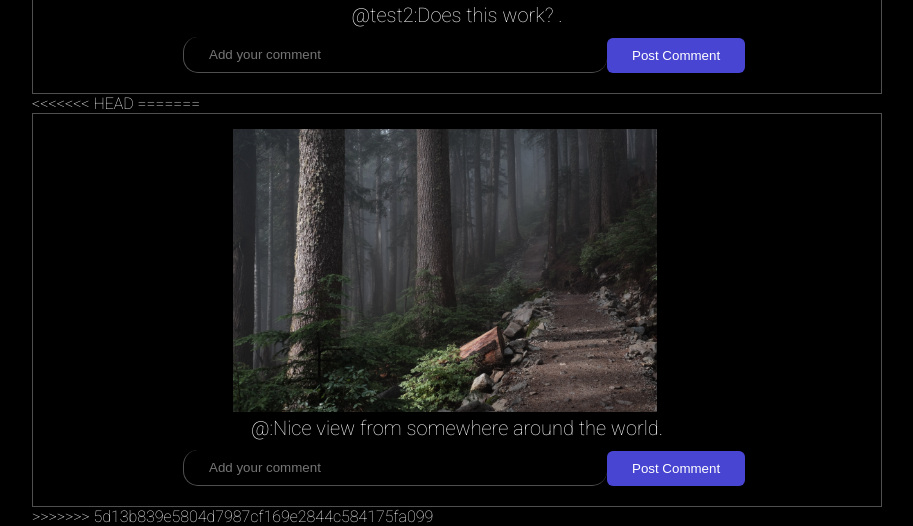
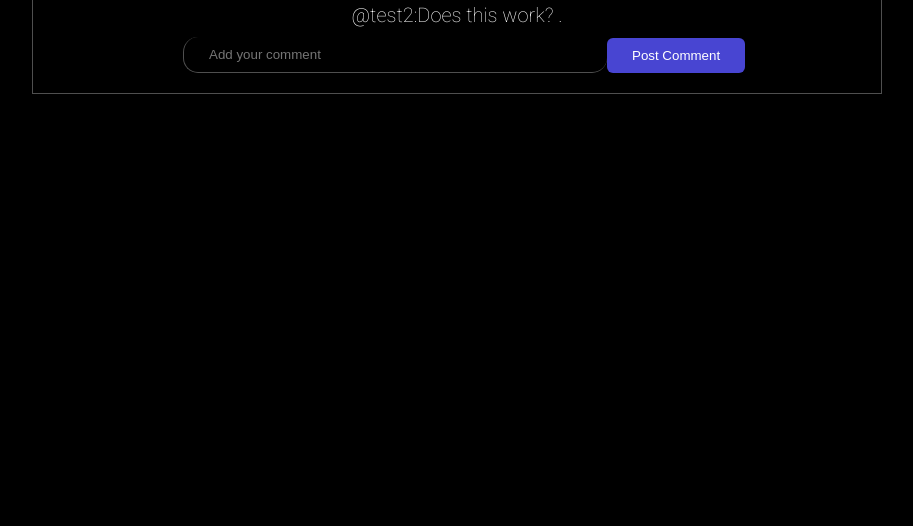
Before and after one commit to seyiadel/elite-social-medium, a Django app: template templates/home.html in a window 1280 px wide. Shown: the part 1383-1909 px from the top of the page, without its empty margins (198-1111 px from the left). After the commit the page ends 1477 px from the top, so only its background shows below. Run offline with Django 4.2, Linux system fonts and the light colour scheme; the template is opened without the code that fills it: values that come from a table or form of the project are taken from there, others are empty; data comes from the database, SQL or seed files in the repository; both versions use the stored data as it was after the commit.

Commit message:
test-push

```diff
--- a/templates/home.html
+++ b/templates/home.html
@@ -104,10 +104,7 @@
                             <button>Post Comment</button>
                         </form>
                 </div>
-<<<<<<< HEAD
-
-=======
-                <div class="uploaded">
+                <!-- <div class="uploaded">
                     <p class="post-user">{{user.username}}</p>
                     <div class="img-cont">
                         <img src="../templates/Wallpapers/derrick-cooper-L505cPnmIds-unsplash.jpg">
@@ -115,13 +112,12 @@
                     <div class="caption">
                         <p>@{{user.username}}:Nice view from somewhere around the world.</p>
                     </div>
-                    <form class="comment-form">
+                    <form class="comment-form"> -->
                         <!-- <label for="text">Add Your comment</label> -->
-                        <input type="text" placeholder='Add your comment'>
+                        <!-- <input type="text" placeholder='Add your comment'>
                         <button>Post Comment</button>
                     </form>
-                </div>
->>>>>>> 5d13b839e5804d7987cf169e2844c584175fa099
+                </div> -->
             </div>
         </div>
     </div>
--- a/templates/sign-up.html
+++ b/templates/sign-up.html
@@ -6,10 +6,8 @@
     <meta charset="UTF-8">
     <meta http-equiv="X-UA-Compatible" content="IE=edge">
     <meta name="viewport" content="width=device-width, initial-scale=1.0">
-<<<<<<< HEAD
-=======
+
     <link rel="stylesheet" href="../static/signUp.css">
->>>>>>> 5d13b839e5804d7987cf169e2844c584175fa099
     <link rel="stylesheet" href="{% static 'signUp.css' %}">
     <title>Sign-up</title>
 </head>
```
Also changed, not shown: db.sqlite3, 1 other file.
